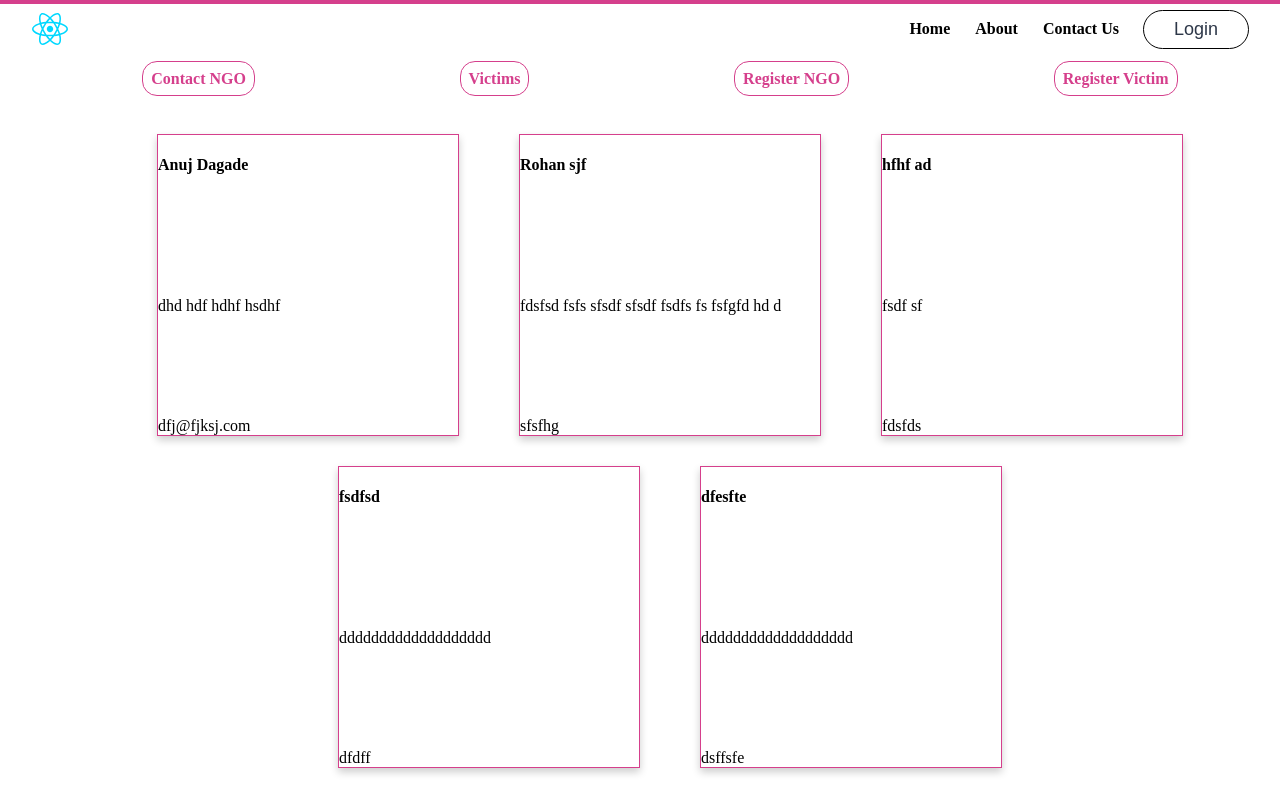
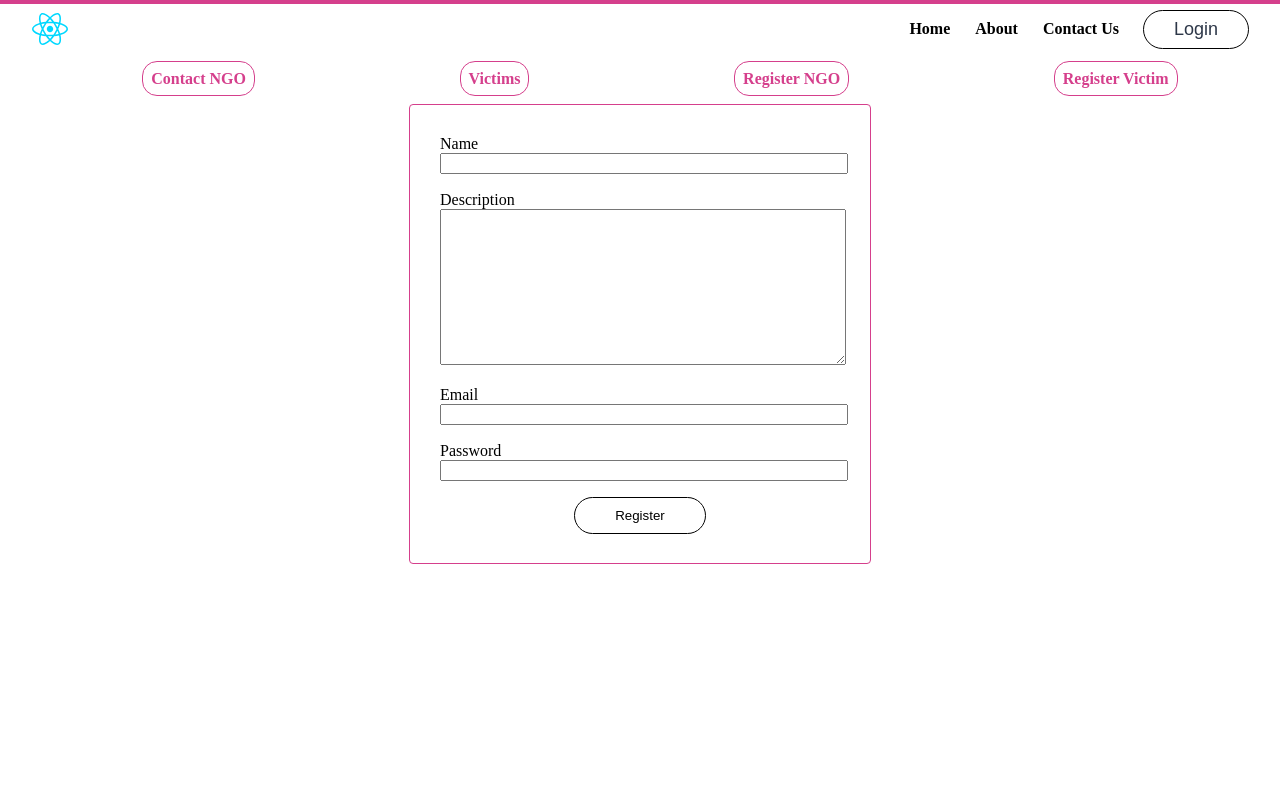
Before and after one commit to AnujDagade/EquitableElevationHack, a React (Vite) app: page /ngo_register in a window 1280 px wide. Built offline with nearby package versions, Linux system fonts and the light colour scheme.

Commit message:
register

```diff
--- a/package.json
+++ b/package.json
@@ -11,7 +11,8 @@
   },
   "dependencies": {
     "react": "^18.2.0",
-    "react-dom": "^18.2.0"
+    "react-dom": "^18.2.0",
+    "react-router-dom": "^6.15.0"
   },
   "devDependencies": {
     "@types/react": "^18.2.15",
--- a/src/components/Content/Content.jsx
+++ b/src/components/Content/Content.jsx
@@ -3,13 +3,32 @@ import TopBar from './TopBar'
 import Card from './Card'
 import Data from '../../../Data'
 import './Content.css'
+import {
+  BrowserRouter as Router,
+  RouterProvider,
+  Routes,
+  Route,
+  Link
+} from "react-router-dom";
+import Register from '../Registration/Register'
 
+
+
+
+function VicCards() {
   const cards = Data.map(
     (card) => (<Card name={card.name}
       desc={card.desc}
       contact={card.contact} />)
   )
 
+
+  return (
+    <div className="cards" >
+      {cards}
+    </div >
+  )
+}
 
 
 
@@ -18,10 +37,16 @@ export default function Content() {
 
   return (
     <div className='content'>
+
+      <Router>
         <TopBar />
-      <div className="cards">
-        {cards}
-      </div>
+        <Routes>
+          <Route exact path='/victims' element={<VicCards />} />
+          <Route exact path='/ngo_register' element={<Register />} />
+          <Route exact path='/victim_register' element={<Register />} />
+        </Routes>
+      </Router>
+
     </div>
   )
 }
--- a/src/components/Content/TopBar.jsx
+++ b/src/components/Content/TopBar.jsx
@@ -1,14 +1,16 @@
 import React from 'react'
 import './TopBar.css'
+import {Link} from "react-router-dom";
+
 
 export default function TopBar() {
   return (
     <div className='TopBar'>
         <ul className='features'>
-            <li><a href="#">Contact NGO</a></li>
-            <li><a href="#">Victims</a></li>
-            <li><a href="#">Register NGO</a></li>
-            <li><a href="#">Register Victim</a></li>
+            <li><Link to="#">Contact NGO</Link></li>
+            <li><Link to="/victims">Victims</Link></li>
+            <li><Link to="/ngo_register">Register NGO</Link></li>
+            <li><Link to="/victim_register">Register Victim</Link></li>
         </ul>
     </div>
   )
--- /dev/null
+++ b/src/components/Registration/Register.css
@@ -0,0 +1,37 @@
+.form {
+    width: 400px;
+    margin: auto;
+    padding: 30px;
+    border: 1px solid #d53f8c;
+    border-radius: 4px;
+
+}
+
+
+
+.btn{
+    display: flex;
+}
+form{
+
+}
+
+.form input, textarea {
+    margin-bottom: 17px;
+    width: 100%;
+}
+.form > form button{
+    background-color: transparent;
+    border: none;
+    margin: auto;
+    border-radius: 20px;
+    outline: black solid 1px;
+    padding: 10px 40px;
+
+}
+
+.form > form button:hover{
+    color: #d53f8c;
+    outline-color: #d53f8c;
+    box-shadow: 0 4px 6px -1px rgba(0, 0, 0, .1), 0 2px 4px -1px rgba(0, 0, 0, .06);
+}
--- /dev/null
+++ b/src/components/Registration/Register.jsx
@@ -0,0 +1,33 @@
+import React from 'react'
+import './Register.css'
+
+function handleRegister(event) {
+    event.preventDefault()
+    console.log("Regiterd")
+}
+
+
+export default function Register() {
+    return (
+        <div className='form'>
+            <form >
+                <label htmlFor="name">Name</label>
+                <input type="text" name="name" id='name' />
+
+                <label htmlFor="desc">Description</label>
+                <textarea name="desc" id="desc" cols="30" rows="10"></textarea>
+
+                <label htmlFor="email">Email</label>
+                <input type="email" id='email' name='email' />
+
+                <label htmlFor="password">Password</label>
+                <input type="password" id='password' name='password' />
+
+                <div className="btn">
+                    <button onClick={handleRegister}>Register</button>
+
+                </div>
+            </form>
+        </div>
+    )
+}
```
Also changed, not shown: src/components/Content/Content.css (line endings or trailing spaces), 7 other files (tests, documents, lock files or other folders). Lines whose indentation alone changed are shown as unchanged.
